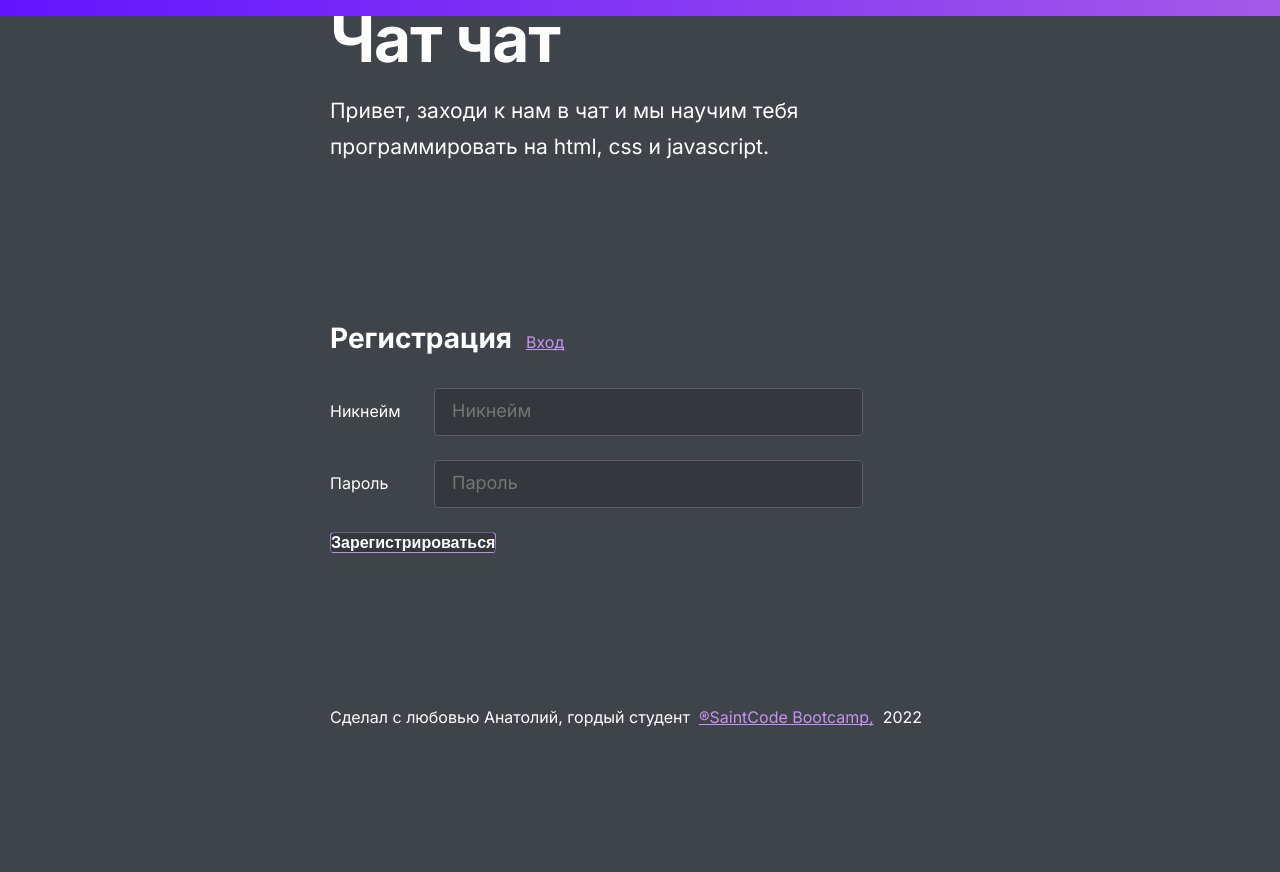
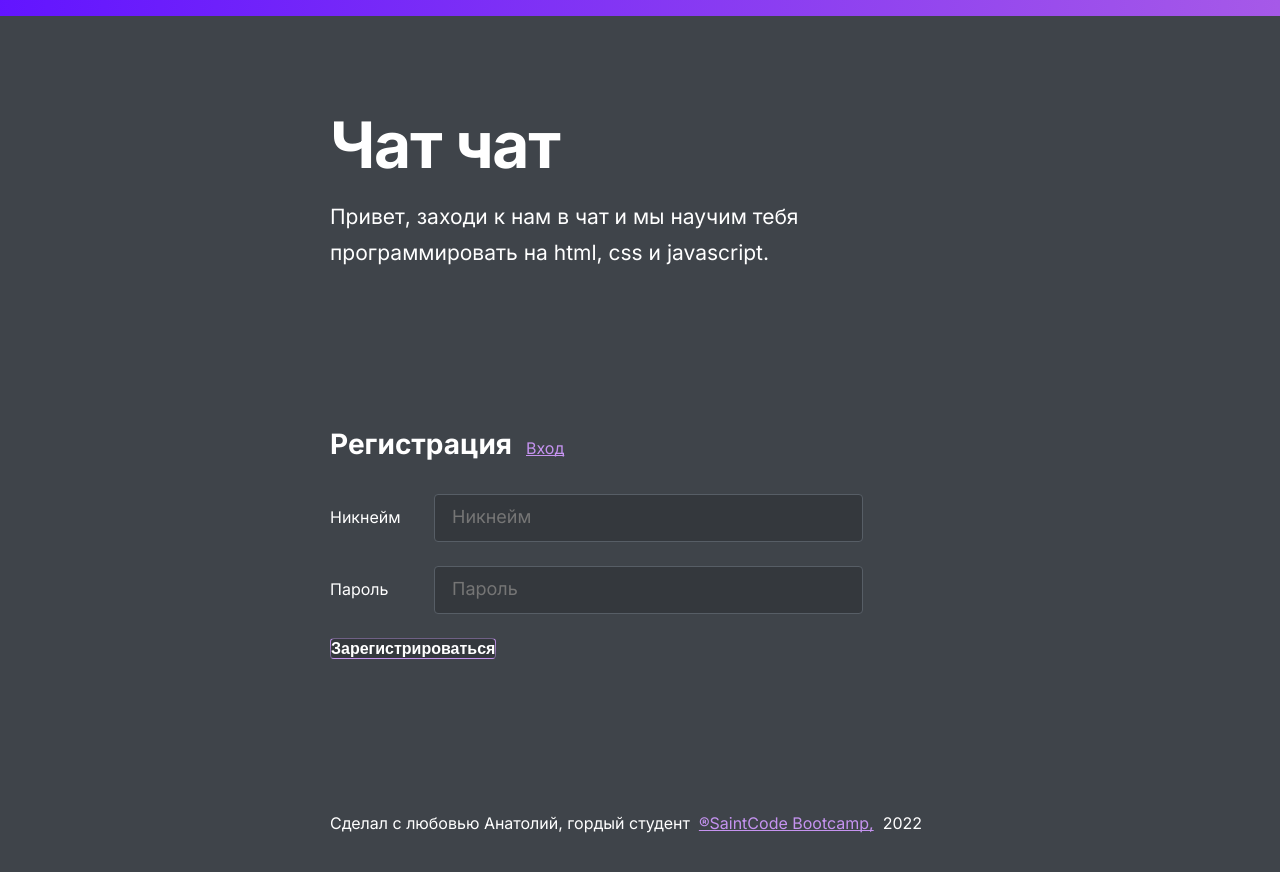
Before and after one commit to AnatolyKostarev/react_chat_socket, a React (Create React App) app: page / in a window 1280 px wide. Shown: the top 872 px of the page. Before the commit the page ends 800 px from the top, so only its background shows below. Built offline with nearby package versions, Linux system fonts and the light colour scheme.

Commit message:
Add clsx lib for layouts components

```diff
--- a/src/layouts/Footer.jsx
+++ b/src/layouts/Footer.jsx
@@ -1,12 +1,13 @@
 import React from "react";
+import clsx from "clsx";
 import { Container } from "../components/Container/Container";
 import s from "./Footer.module.css";
 
-export const Footer = ({ name }) => {
+export const Footer = ({ name, className }) => {
   return (
-    <footer>
+    <footer className={clsx(s.footer, className)}>
       <Container>
-        <p className={s.footer__text}>
+        <p className={clsx(s.footer__text, className)}>
           Сделал с любовью {name}, гордый студент &nbsp;
           <a href="https://saintcode.ru/" target="_blank" rel="noreferrer">
             &reg;SaintCode Bootcamp,
--- a/src/layouts/Footer.module.css
+++ b/src/layouts/Footer.module.css
@@ -1,3 +1,7 @@
+.footer {
+  padding-bottom: 67px;
+}
+
 .footer__text,
 .footer__text a {
   font-size: 16px;
--- a/src/layouts/Header.jsx
+++ b/src/layouts/Header.jsx
@@ -1,20 +1,7 @@
 import React from "react";
-import { Container } from "../components/Container/Container";
-import { Title } from "../components/Title/Title";
-import { DecorationLine } from "../components/DecorationLine/DecorationLine";
+import clsx from "clsx";
 import s from "./Header.module.css";
 
-export const Header = () => {
-  return (
-    <header id={s.header}>
-      <DecorationLine />
-      <Container>
-        <Title
-          caption="Чат чат"
-          description="Привет, заходи к нам в чат и мы научим тебя
-программировать на html, css и javascript."
-        />
-      </Container>
-    </header>
-  );
+export const Header = ({ children, className }) => {
+  return <header className={clsx(s.header, className)}>{children}</header>;
 };
--- a/src/layouts/Header.module.css
+++ b/src/layouts/Header.module.css
@@ -1,3 +1,4 @@
-#header {
+.header {
   margin-bottom: 156px;
+  padding-top: 106px;
 }
--- a/src/layouts/Main.jsx
+++ b/src/layouts/Main.jsx
@@ -1,6 +1,8 @@
 import React from "react";
+import clsx from "clsx";
+
 import s from "./Main.module.css";
 
-export const Main = ({ children }) => {
-  return <main id={s.main}>{children}</main>;
+export const Main = ({ children, className }) => {
+  return <main className={clsx(s.main, className)}>{children}</main>;
 };
--- a/src/layouts/Main.module.css
+++ b/src/layouts/Main.module.css
@@ -1,3 +1,3 @@
-#main {
+.main {
   margin-bottom: 150px;
 }
```
